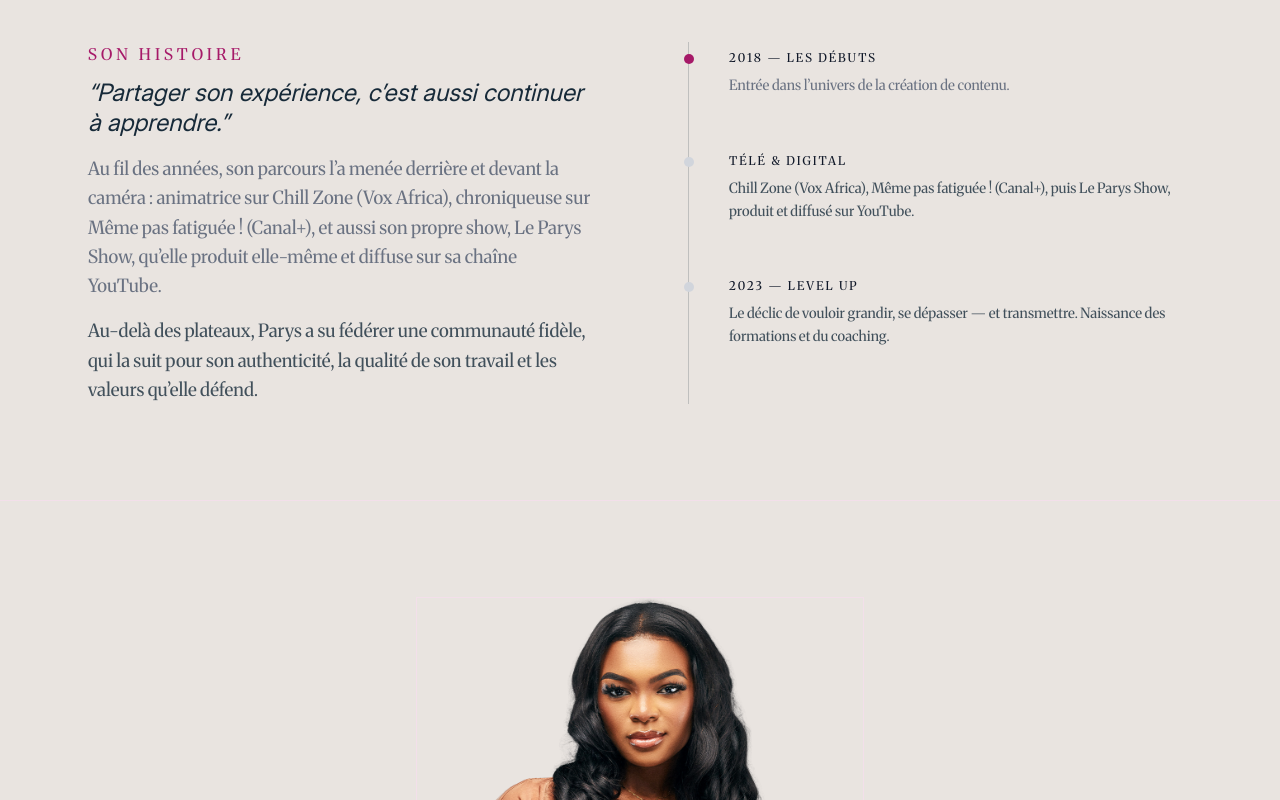
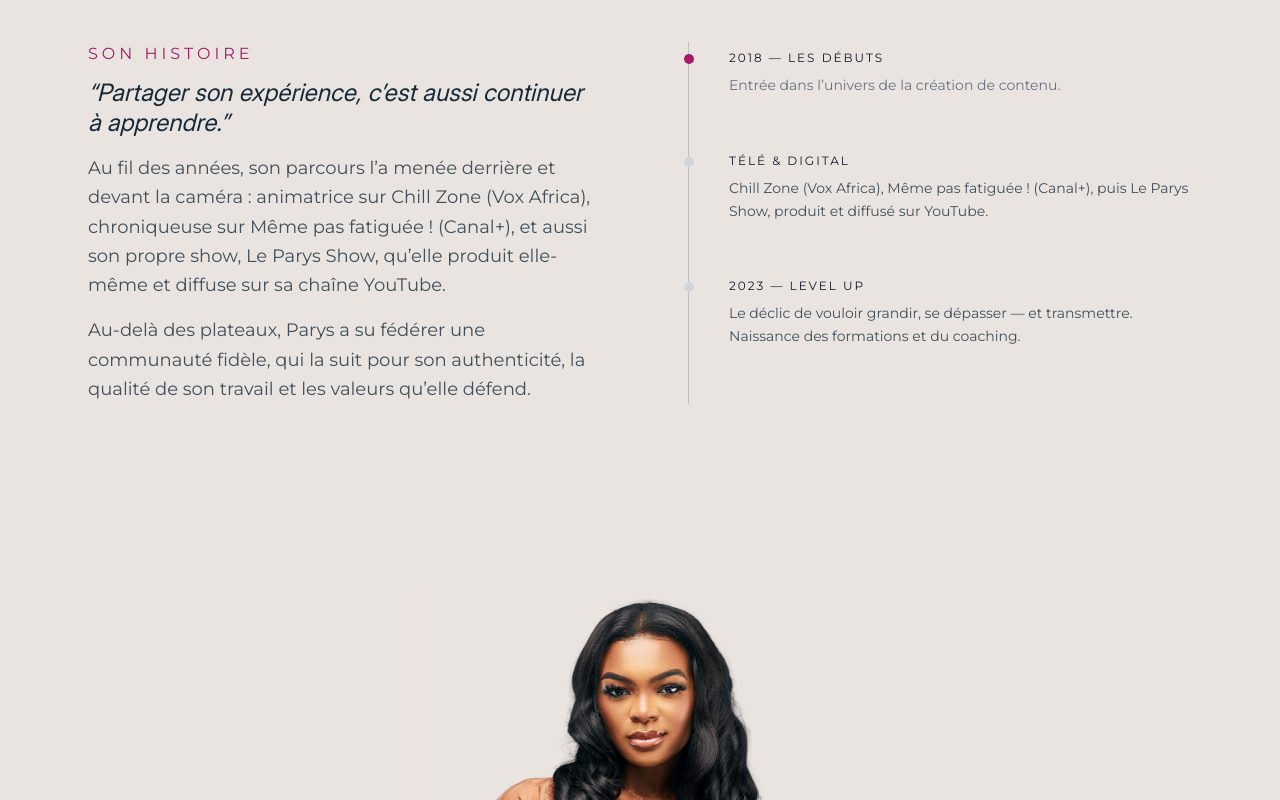
Before and after one commit to thebigbang237/parys, a Next.js app: page /about in a window 1280 px wide. Shown: the part 854-1654 px from the top of the page. Built offline with nearby package versions, Linux system fonts and the light colour scheme; no server answers.

Commit message:
Refactor code structure for improved readability and maintainability

```diff
--- a/app/(auth)/login/page.tsx
+++ b/app/(auth)/login/page.tsx
@@ -158,7 +158,9 @@ function LoginForm() {
               disabled={loading}
               className={cn(
                 "w-full bg-[#a61968] text-white py-4 text-xs tracking-[3px] uppercase font-medium transition-all",
-                loading ? "opacity-60 cursor-not-allowed" : "hover:bg-[#172A39]",
+                loading
+                  ? "opacity-60 cursor-not-allowed"
+                  : "hover:bg-[#172A39]",
               )}
             >
               {loading ? "Connexion..." : "Se connecter"}
--- a/app/(public)/_components/HomeCoachingPicker.tsx
+++ b/app/(public)/_components/HomeCoachingPicker.tsx
@@ -24,7 +24,7 @@ export default function HomeCoachingPicker({
   );
 
   return (
-    <div className="bg-white/60 rounded-3xl border border-[#f3dfea] p-6 sm:p-8 space-y-4 w-full">
+    <div className="bg-white/60  border border-[#f3dfea] p-6 sm:p-8 space-y-4 w-full">
       <h3 className="font-serif text-lg sm:text-xl font-medium text-[#172A39] text-center mb-6">
         Réserver une séance
       </h3>
--- a/app/(public)/about/page.tsx
+++ b/app/(public)/about/page.tsx
@@ -57,7 +57,7 @@ export default function AboutPage() {
                 &ldquo;Partager son expérience, c&rsquo;est aussi continuer à
                 apprendre.&rdquo;
               </p>
-              <p className="text-gray-500 text-sm sm:text-lg leading-relaxed">
+              <p className="text-[#172A39]/80 text-sm sm:text-lg leading-relaxed">
                 Au fil des années, son parcours l&rsquo;a menée derrière et
                 devant la caméra&nbsp;: animatrice sur Chill Zone (Vox Africa),
                 chroniqueuse sur Même pas fatiguée&nbsp;! (Canal+), et aussi son
--- a/app/(public)/page.tsx
+++ b/app/(public)/page.tsx
@@ -71,8 +71,6 @@ export default async function HomePage() {
       />
       {/* Hero */}
       <section className="relative  max-w-6xl h-dvh mx-auto px-6 grid md:grid-cols-2 gap-16 items-center">
-
-
         <div className="relative z-10">
           <h1 className="font-serif text-4xl sm:text-5xl md:text-6xl font-medium text-[#172A39] leading-tight sm:leading-none mb-5">
             Bienvenue <span>Chez</span>{" "}
@@ -106,7 +104,7 @@ export default async function HomePage() {
 
       {/* Intro video */}
       <section className="max-w-6xl mx-auto mb-20 px-6">
-        <div className="relative rounded-3xl aspect-video bg-[#172A39] overflow-hidden">
+        <div className="relative rounded-3xl aspect-video bg-[#172A39] overflow-hidden drop-shadow-lg">
           {homeVideoId && streamCustomerCode ? (
             <iframe
               src={`https://customer-${streamCustomerCode}.cloudflarestream.com/${homeVideoId}/iframe?preload=true&poster=${encodeURIComponent(
@@ -119,7 +117,9 @@ export default async function HomePage() {
             />
           ) : (
             <div className="absolute inset-0 flex items-center justify-center">
-              <p className="text-[#172A39]/40 text-sm">Vidéo bientôt disponible</p>
+              <p className="text-[#172A39]/40 text-sm">
+                Vidéo bientôt disponible
+              </p>
             </div>
           )}
         </div>
@@ -180,7 +180,6 @@ export default async function HomePage() {
                         {course.description}
                       </p>
                       <div className="flex justify-between items-center">
-
                         <span className="text-xs text-[#a61968] uppercase">
                           {isEnrolled ? "Continuer →" : "S'inscrire →"}
                         </span>
--- a/app/globals.css
+++ b/app/globals.css
@@ -12,7 +12,7 @@
      everywhere as its "important/display heading" class, so it points to
      Inter. Body text has no explicit class and uses `font-sans` (the
      Tailwind default), which points to Merriweather. */
-  --font-sans: var(--font-merriweather);
+  --font-sans: var(--font-Montserrat);
   --font-serif: var(--font-inter);
   --font-mono: var(--font-geist-mono);
 }
--- a/app/layout.tsx
+++ b/app/layout.tsx
@@ -13,8 +13,8 @@ const inter = localFont({
 });
 
 const merriweather = localFont({
-  src: "../public/fonts/Merriweather_96pt-Regular.ttf",
-  variable: "--font-merriweather",
+  src: "../public/fonts/Montserrat-Regular.ttf",
+  variable: "--font-Montserrat",
   weight: "400",
   display: "swap",
 });
```
Also changed, not shown: public/fonts/Montserrat-Regular.ttf (added). Lines whose indentation alone changed are shown as unchanged.
